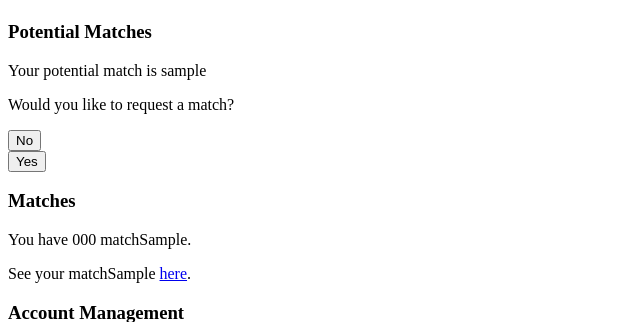
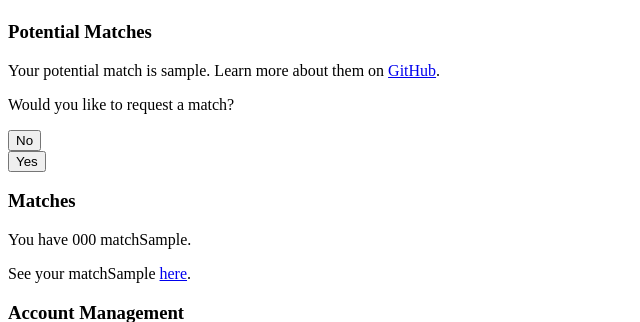
Before and after one commit to TheByteBunch/code-spark, a Django app: template code_spark/app/templates/app/home.html in a window 1280 px wide. Shown: the part 106-428 px from the top of the page, without its empty margins (0-640 px from the left). Run offline with Django 3.2, Linux system fonts and the light colour scheme; tables that the repository leaves empty hold one stand-in row (values such as "Sample post"); the template is opened without the code that fills it: values that come from a table or form of the project are taken from there, most other values are stand-ins (such as "Sample title", 1, 10 or a date in 2020).

Commit message:
add github link to potential match page

```diff
--- a/code_spark/app/templates/app/home.html
+++ b/code_spark/app/templates/app/home.html
@@ -7,7 +7,7 @@
       {% if not potential_match %}
       <p>There are no potential matches available. Please check back later</p>
       {% else %}
-      <p>Your potential match is {{ potential_match.username }}</p>
+      <p>Your potential match is {{ potential_match.username }}. Learn more about them on <a href="https://github.com/{{ potential_match.username }}">GitHub</a>.</p>
       <p>Would you like to request a match?</p>
       <div class="text-center">
         <form action="{% url 'decline' %}" method="POST">
```
